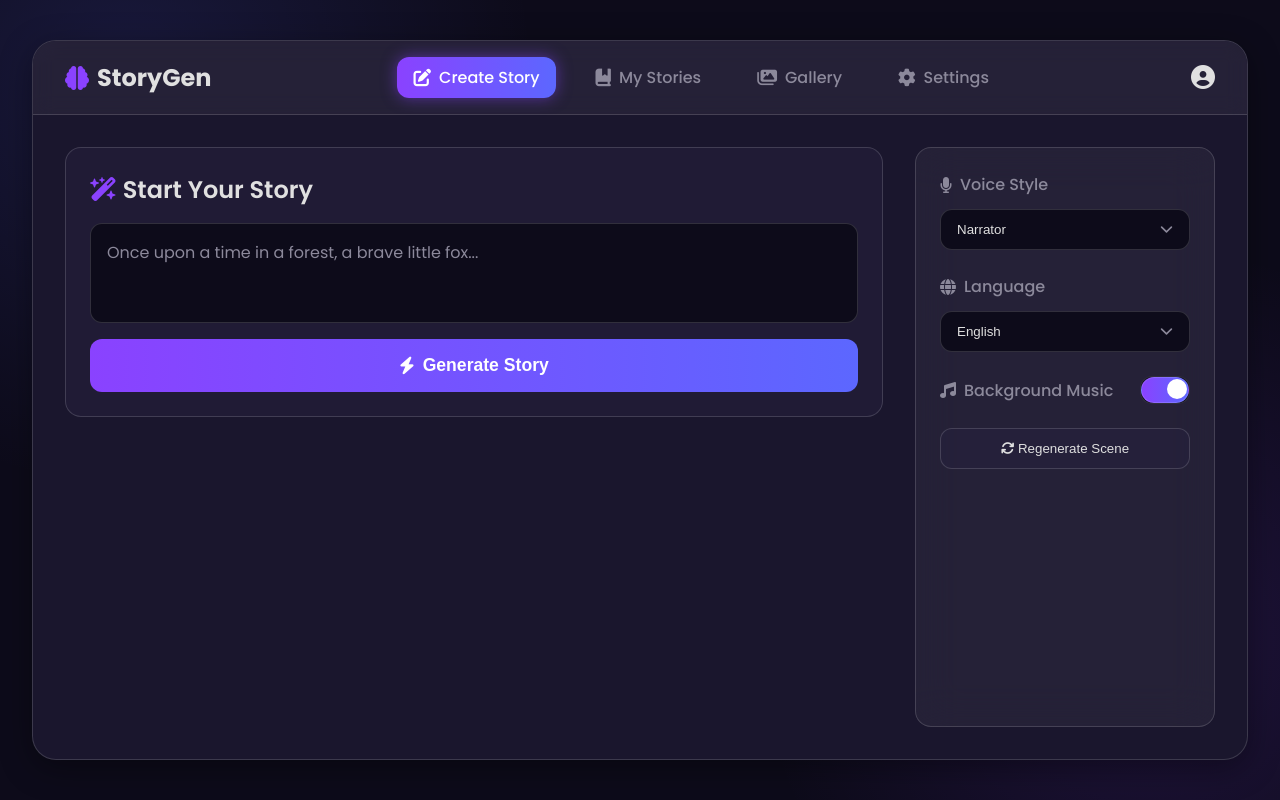
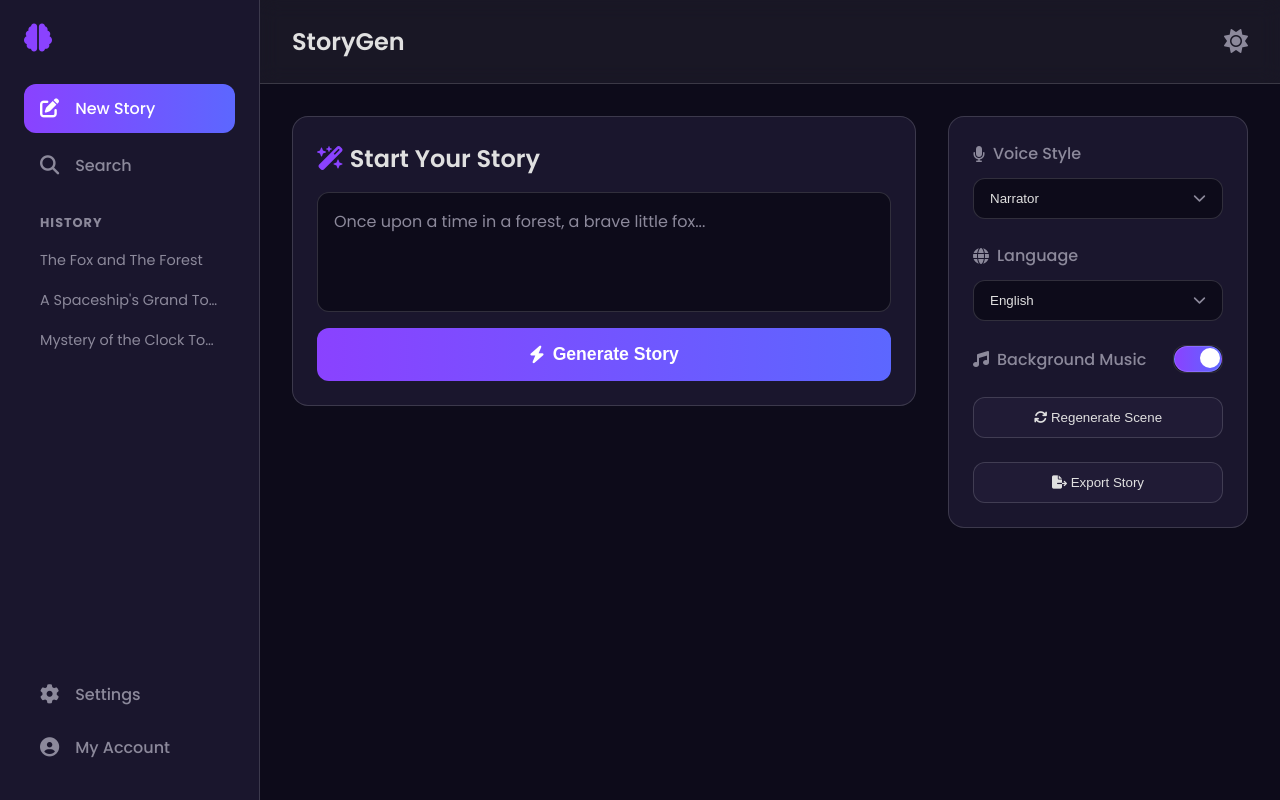
Before and after one commit to FakeandrewA/StoryBookGenerator, a Django app: page /story/homepage/ in a window 1280 px wide. Run offline with Django 5.2, Linux system fonts and the light colour scheme.

Commit message:
Left Bar ++
Top bar ++

```diff
--- a/storybookgenerator/templates/storybookgenerator/homepage.html
+++ b/storybookgenerator/templates/storybookgenerator/homepage.html
@@ -13,9 +12,10 @@
     <link rel="stylesheet" href="https://cdnjs.cloudflare.com/ajax/libs/font-awesome/6.5.1/css/all.min.css">
 
     <style>
-        /* CSS Reset and Global Styles */
         :root {
             --bg-color: #0d0b1a;
+            --sidebar-bg: #1a162d;
+            --main-bg: #0d0b1a;
             --primary-card-bg: #1a162d;
             --secondary-card-bg: rgba(38, 33, 62, 0.5);
             --glass-bg: rgba(255, 255, 255, 0.05);
@@ -41,91 +41,136 @@
             background-color: var(--bg-color);
             color: var(--text-color);
             display: flex;
-            justify-content: center;
-            align-items: center;
-            min-height: 100vh;
-            padding: 2rem;
-            background-image: radial-gradient(circle at 10% 10%, rgba(92, 103, 255, 0.15), transparent 30%),
-                              radial-gradient(circle at 90% 80%, rgba(138, 66, 255, 0.15), transparent 30%);
+            height: 100vh;
+            overflow: hidden;
         }
 
-        /* Main App Container */
         .app-container {
+            display: flex;
             width: 100%;
-            max-width: 1400px;
-            height: 90vh;
-            max-height: 850px;
-            background-color: var(--primary-card-bg);
-            border-radius: 24px;
-            border: 1px solid var(--glass-border);
+            height: 100%;
+        }
+
+        /* Left Sidebar */
+        .left-sidebar {
+            width: 260px;
+            background-color: var(--sidebar-bg);
+            padding: 1.5rem;
             display: flex;
             flex-direction: column;
-            overflow: hidden;
-            box-shadow: 0 8px 32px 0 rgba(0, 0, 0, 0.37);
+            justify-content: space-between;
+            border-right: 1px solid var(--glass-border);
         }
 
-        /* Top Navigation Bar */
-        .top-nav {
-            display: flex;
-            justify-content: space-between;
-            align-items: center;
-            padding: 1rem 2rem;
-            background: var(--glass-bg);
-            backdrop-filter: blur(10px);
-            border-bottom: 1px solid var(--glass-border);
-        }
-
-        .logo {
-            font-size: 1.5rem;
-            font-weight: 700;
+        .sidebar-top .logo {
             display: flex;
             align-items: center;
-            gap: 0.5rem;
+            gap: 0.75rem;
+            font-size: 1.75rem;
+            font-weight: 700;
+            margin-bottom: 2rem;
         }
 
         .logo i {
             color: var(--accent-purple);
         }
 
-        .nav-items {
-            display: flex;
-            gap: 1.5rem;
-        }
-
-        .nav-item {
+        .sidebar-item {
             display: flex;
             align-items: center;
-            gap: 0.5rem;
+            gap: 1rem;
+            padding: 0.75rem 1rem;
+            border-radius: var(--border-radius-md);
             color: var(--text-muted);
             text-decoration: none;
             font-weight: 500;
-            padding: 0.5rem 1rem;
-            border-radius: var(--border-radius-md);
+            margin-bottom: 0.5rem;
             transition: all 0.3s ease;
         }
 
-        .nav-item i {
-            font-size: 1.1rem;
+        .sidebar-item i {
+            font-size: 1.2rem;
         }
 
-        .nav-item:hover, .nav-item.active {
+        .sidebar-item:hover, .sidebar-item.active {
             background: var(--accent-gradient);
             color: white;
-            box-shadow: 0 0 15px rgba(138, 66, 255, 0.5);
         }
 
-        .user-profile {
+        .chat-history {
+            margin-top: 1.5rem;
+        }
+
+        .chat-history h3 {
+            color: var(--text-muted);
+            font-size: 0.8rem;
+            text-transform: uppercase;
+            letter-spacing: 1px;
+            padding: 0 1rem;
+            margin-bottom: 0.5rem;
+        }
+
+        .history-item {
+            display: block;
+            white-space: nowrap;
+            overflow: hidden;
+            text-overflow: ellipsis;
+            padding: 0.6rem 1rem;
+            border-radius: var(--border-radius-md);
+            color: var(--text-muted);
+            font-size: 0.9rem;
+            text-decoration: none;
+        }
+
+        .history-item:hover {
+            background-color: var(--secondary-card-bg);
+            color: var(--text-color);
+        }
+
+        .sidebar-bottom .sidebar-item {
+            margin-bottom: 0.25rem;
+        }
+
+        /* Main Content Wrapper */
+        .main-content-wrapper {
+            flex-grow: 1;
+            display: flex;
+            flex-direction: column;
+            overflow: hidden;
+        }
+
+        .top-bar {
+            display: flex;
+            justify-content: space-between;
+            align-items: center;
+            padding: 1.5rem 2rem;
+            border-bottom: 1px solid var(--glass-border);
+            background: var(--glass-bg);
+            backdrop-filter: blur(10px);
+        }
+
+        .page-title {
+            font-size: 1.5rem;
+            font-weight: 600;
+        }
+
+        .theme-switcher {
             font-size: 1.5rem;
             cursor: pointer;
+            color: var(--text-muted);
+            transition: color 0.3s ease;
         }
 
-        /* Main Content Area */
+        .theme-switcher:hover {
+            color: var(--accent-blue);
+        }
+
         .main-content {
             flex-grow: 1;
             display: flex;
             padding: 2rem;
             gap: 2rem;
-            overflow: hidden;
+            overflow-y: auto;
         }
 
         .story-creation-panel {
@@ -135,9 +180,8 @@
             gap: 1.5rem;
         }
 
-        /* Prompt Input Card */
         .prompt-card {
-            background: var(--secondary-card-bg);
+            background: var(--primary-card-bg);
             padding: 1.5rem;
             border-radius: var(--border-radius-lg);
             border: 1px solid var(--glass-border);
@@ -153,7 +197,7 @@
 
         .prompt-input {
             width: 100%;
-            height: 100px;
+            height: 120px;
             background-color: var(--bg-color);
             border: 1px solid var(--glass-border);
             border-radius: var(--border-radius-md);
@@ -240,27 +279,24 @@
             display: flex;
             justify-content: center;
             align-items: center;
-            font-size: 2rem;
+            font-size: 2.5rem;
             opacity: 0;
             transition: opacity 0.3s ease;
         }
 
-        .scene-card:hover .play-overlay {
-            opacity: 1;
-        }
+        .scene-card:hover .play-overlay { opacity: 1; }
 
-        /* Right Sidebar */
         .enhancements-panel {
             width: 300px;
             flex-shrink: 0;
-            background: var(--glass-bg);
-            backdrop-filter: blur(20px);
+            background: var(--primary-card-bg);
             border-radius: var(--border-radius-lg);
             border: 1px solid var(--glass-border);
             padding: 1.5rem;
             display: flex;
             flex-direction: column;
             gap: 1.5rem;
+            align-self: flex-start;
         }
 
         .enhancement-group {
@@ -399,25 +390,48 @@
         .fade-in {
             animation: fadeIn 0.5s ease-in-out forwards;
         }
-
     </style>
 </head>
 <body>
 
     <div class="app-container">
-        <header class="top-nav">
+        <aside class="left-sidebar">
+            <div class="sidebar-top">
                 <div class="logo">
                     <i class="fa-solid fa-brain"></i>
-                <span>StoryGen</span>
                 </div>
-            <nav class="nav-items">
-                <a href="#" class="nav-item active"><i class="fa-solid fa-pen-to-square"></i> Create Story</a>
-                <a href="#" class="nav-item"><i class="fa-solid fa-book-bookmark"></i> My Stories</a>
-                <a href="#" class="nav-item"><i class="fa-solid fa-images"></i> Gallery</a>
-                <a href="#" class="nav-item"><i class="fa-solid fa-gear"></i> Settings</a>
-            </nav>
-            <div class="user-profile">
+                <a href="#" class="sidebar-item active">
+                    <i class="fa-solid fa-pen-to-square"></i>
+                    <span>New Story</span>
+                </a>
+                <div class="sidebar-item">
+                    <i class="fa-solid fa-search"></i>
+                    <span>Search</span>
+                </div>
+                <div class="chat-history">
+                    <h3>History</h3>
+                    <a href="#" class="history-item">The Fox and The Forest</a>
+                    <a href="#" class="history-item">A Spaceship's Grand Tour</a>
+                    <a href="#" class="history-item">Mystery of the Clock Tower</a>
+                </div>
+            </div>
+            <div class="sidebar-bottom">
+                <a href="#" class="sidebar-item">
+                    <i class="fa-solid fa-gear"></i>
+                    <span>Settings</span>
+                </a>
+                <a href="#" class="sidebar-item">
                     <i class="fa-solid fa-user-circle"></i>
+                    <span>My Account</span>
+                </a>
+            </div>
+        </aside>
+
+        <div class="main-content-wrapper">
+            <header class="top-bar">
+                <h1 class="page-title">StoryGen</h1>
+                <div class="theme-switcher">
+                    <i class="fa-solid fa-sun"></i>
                 </div>
             </header>
 
@@ -485,24 +484,28 @@
                     <div class="enhancement-group">
                          <button class="sidebar-btn"><i class="fa-solid fa-arrows-rotate"></i> Regenerate Scene</button>
                     </div>
+                    <div class="enhancement-group">
+                        <button class="sidebar-btn" id="exportBtn"><i class="fa-solid fa-file-export"></i> Export Story</button>
+                   </div>
                 </aside>
             </main>
-
-        <footer class="bottom-actions" id="bottomActions">
-            <button class="export-btn"><i class="fa-solid fa-file-video"></i> Download Video</button>
-            <button class="export-btn"><i class="fa-solid fa-file-image"></i> Download Images</button>
-            <button class="export-btn"><i class="fa-solid fa-file-audio"></i> Download Audio</button>
-            <button class="export-btn"><i class="fa-solid fa-share-nodes"></i> Share</button>
-        </footer>
+        </div>
     </div>
 
     <script>
-        // Simple JavaScript to show hidden elements on button click
-
         document.addEventListener('DOMContentLoaded', function() {
             const generateBtn = document.getElementById('generateStoryBtn');
             const scenePreviewPanel = document.getElementById('scenePreviewPanel');
-            const bottomActions = document.getElementById('bottomActions');
+            const sceneCarousel = document.getElementById('sceneCarousel');
+
+            // Dummy data for scenes
+            const scenes = [
+                { img: 'https://i.imgur.com/rM2D2fl.jpeg' },
+                { img: 'https://i.imgur.com/uEV9dSa.jpeg' },
+                { img: 'https://i.imgur.com/zW3xU3N.jpeg' },
+                { img: 'https://i.imgur.com/8aM0sC9.jpeg' },
+                { img: 'https://i.imgur.com/0zR2vHq.jpeg' }
+            ];
 
             generateBtn.addEventListener('click', function() {
                 // Show the scene preview panel
@@ -511,14 +514,19 @@
                     scenePreviewPanel.classList.add('fade-in');
                 }
 
-                // Show the bottom actions footer
-                if (bottomActions.style.display !== 'flex') {
-                    bottomActions.style.display = 'flex';
-                    bottomActions.classList.add('fade-in');
-                }
+                // Clear existing scenes
+                sceneCarousel.innerHTML = '';
+
+                // Add new scenes to the carousel
+                scenes.forEach(scene => {
+                    const sceneCard = document.createElement('div');
+                    sceneCard.className = 'scene-card';
+                    sceneCard.style.backgroundImage = `url('${scene.img}')`;
+                    sceneCard.innerHTML = `<div class="play-overlay"><i class="fa-solid fa-play"></i></div>`;
+                    sceneCarousel.appendChild(sceneCard);
                 });
             });
-
+        });
     </script>
 </body>
 </html>
```
Also changed, not shown: other parts of storybookgenerator/templates/storybookgenerator/homepage.html (+21 -87 lines). Lines whose indentation alone changed are shown as unchanged.
